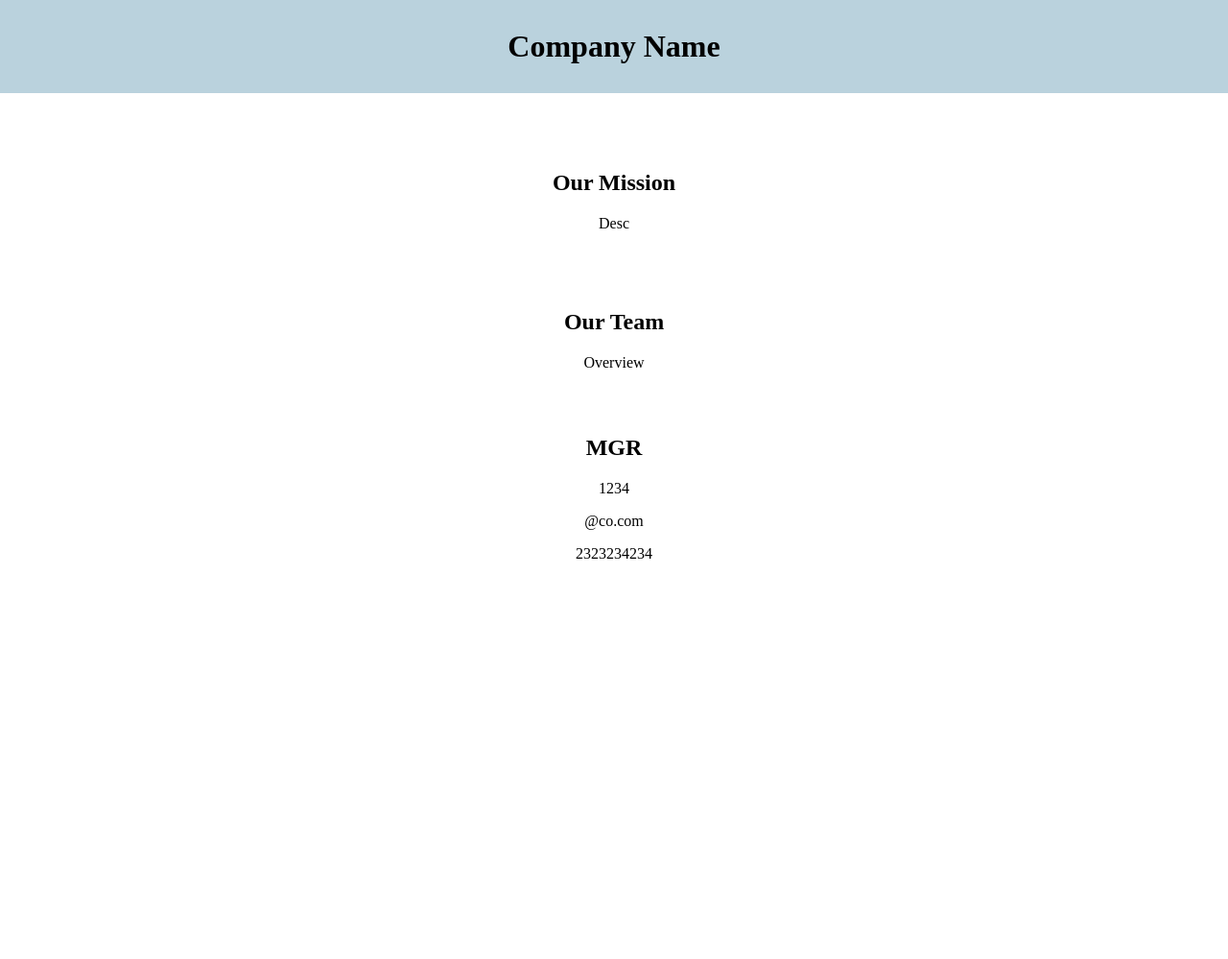
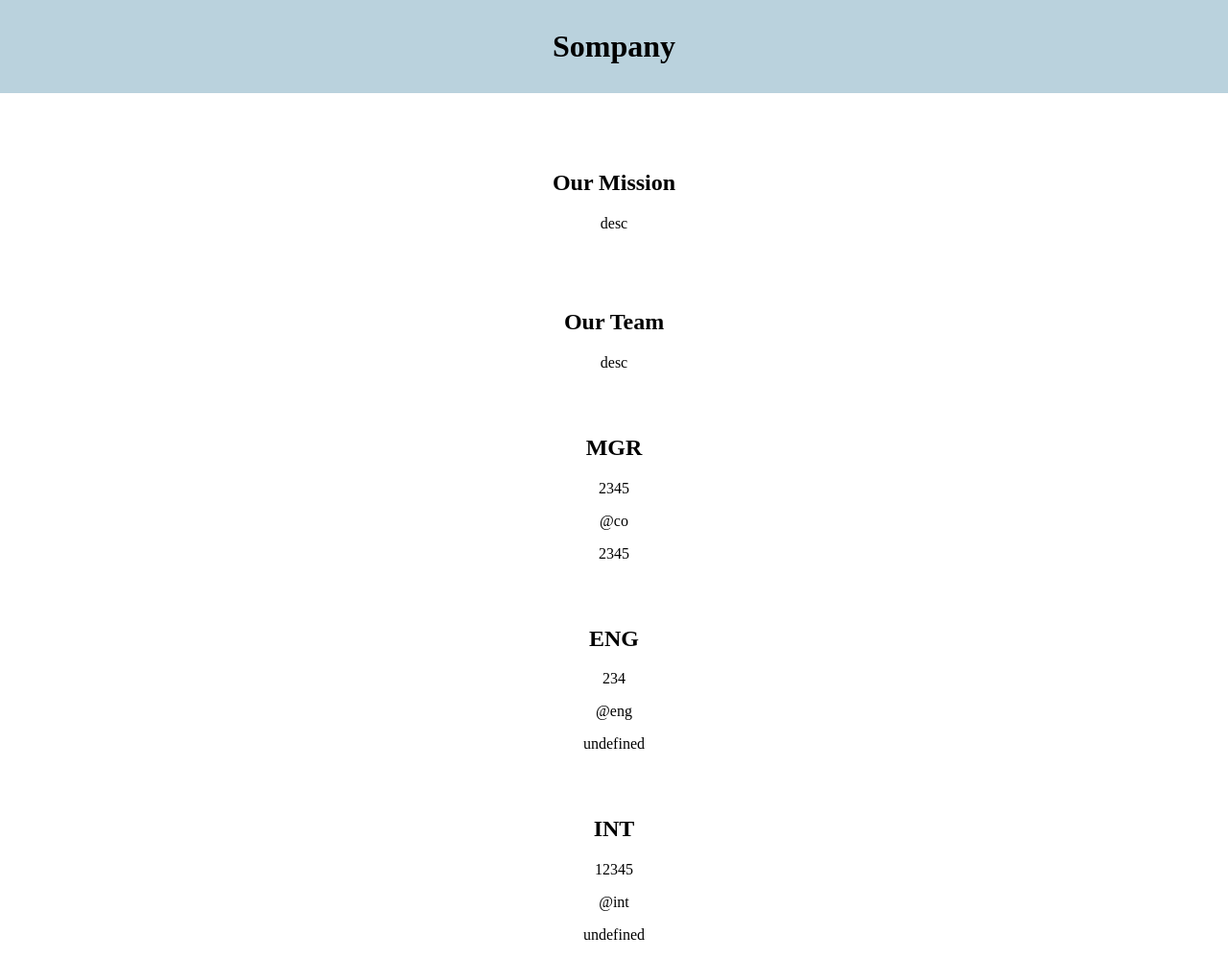
Before and after one commit to tomekregulski/rosterUp, a website: page roster.html in a window 1280 px wide. Shown: the whole page at 96% size. Before the commit the page ends 800 px from the top, so only its background shows below. Drawn offline with Linux system fonts and the light colour scheme.

Commit message:
Complete template HTML and team prompts. Add basic styling for all sections.

```diff
--- a/roster.html
+++ b/roster.html
@@ -1,33 +1,49 @@
 <!DOCTYPE html>
 <html lang="en">
   <head>
-    <meta charset="UTF-8" />
-    <meta http-equiv="X-UA-Compatible" content="IE=edge" />
-    <meta name="viewport" content="width=device-width, initial-scale=1.0" />
+      <meta charset="UTF-8">
+      <meta http-equiv="X-UA-Compatible" content="IE=edge">
+      <meta name="viewport" content="width=device-width, initial-scale=1.0">
       <link rel="stylesheet" href="style.css" />
-    <title>Company Name - Desc</title>
+      <title>Sompany - desc</title>
   </head>
   <body>
       <header>
-      <h1>Company Name</h1>
+          <h1>Sompany</h1>
       </header>
       <main>
           <section id="overview">
               <div id="company">
                 <h2>Our Mission</h2>
-          <p>Desc</p>
+                <p>desc</p>
               </div>
               <div id="team">
                 <h2>Our Team</h2>
-          <p>Overview</p>
+                <p>desc</p>
               </div>
           </section>
           <section id="mgrProfile">
             <div>
                 <h2>MGR</h2>
-          <p>1234</p>
-          <p>@co.com</p>
-          <p>2323234234</p>
+                <p>2345</p>
+                <p>@co</p>
+                <p>2345</p>
+            </div>
+        </section>
+        <section id="engProfile">
+            <div class="engDetails">
+                <h2>ENG</h2>
+                <p>234</p>
+                <p>@eng</p>
+                <p>undefined</p>
+            </div>
+        </section>
+        <section id="intProfile">
+            <div class="intDetails">
+                <h2>INT</h2>
+                <p>12345</p>
+                <p>@int</p>
+                <p>undefined</p>
             </div>
         </section>
       </main>
--- a/style.css
+++ b/style.css
@@ -28,7 +28,9 @@ h1 {
   margin-top: 80px;
 }
 
-#mgrProfile {
+#mgrProfile,
+.engDetails,
+.intDetails {
   text-align: center;
   padding-top: 30px;
 }
```
Also changed, not shown: engQuestions.js (deleted, +0 -22 lines), intQuestions.js (deleted, +0 -22 lines), questions.js (+40 -0 lines). Lines whose indentation alone changed are shown as unchanged.
